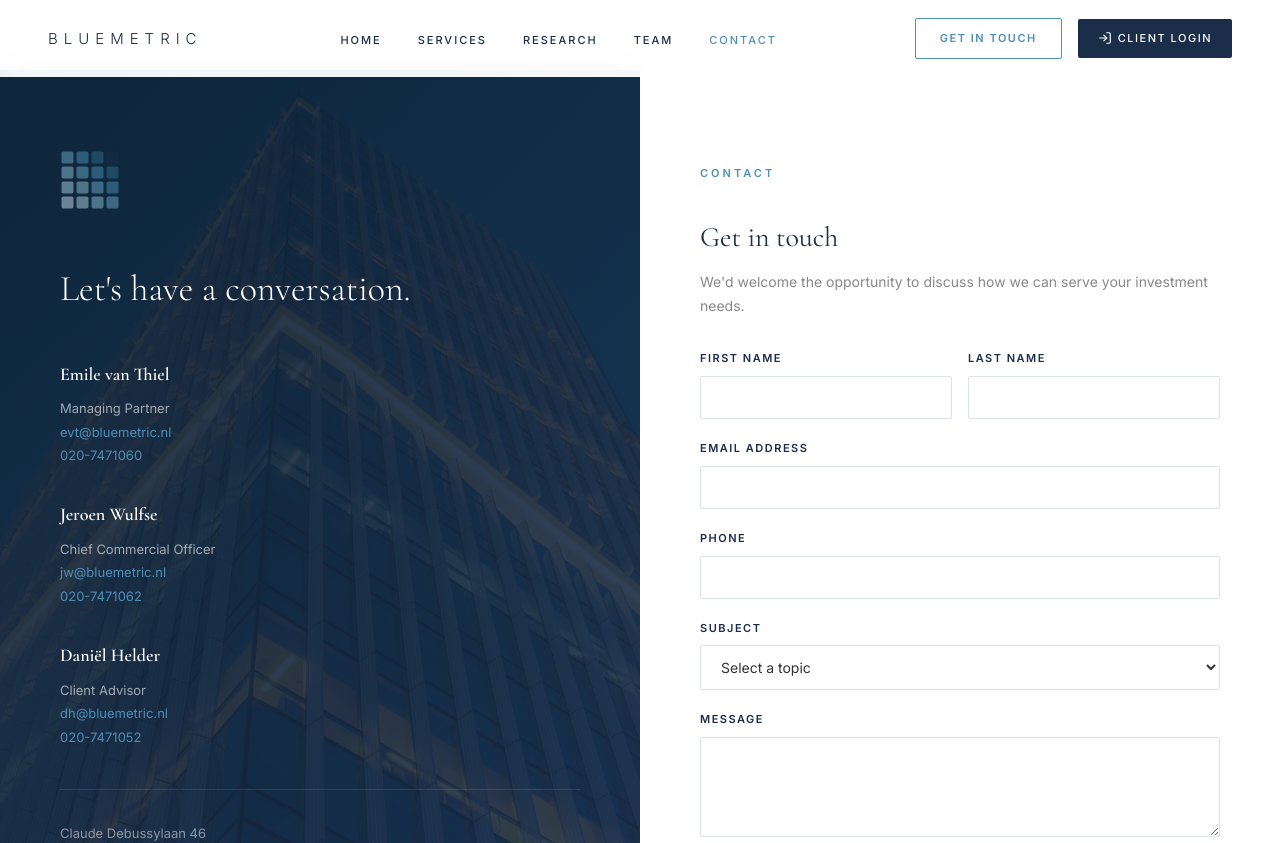
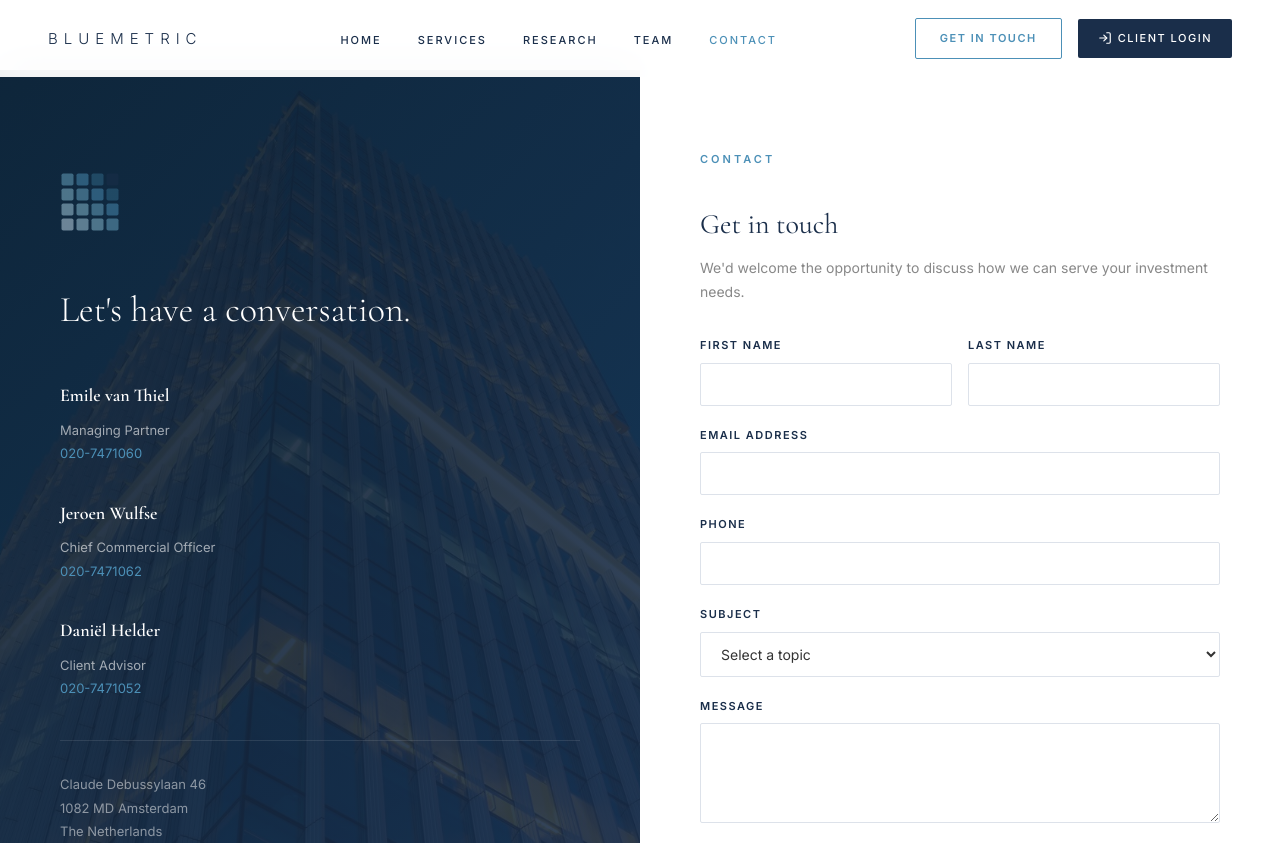
Before and after one commit to BluemetricCA2020/bluemetric_site, a React (Vite) app: page /contact in a window 1280 px wide. Shown: the top 843 px of the page. Built offline with nearby package versions, Linux system fonts and the light colour scheme.

Commit message:
Laatste aanpassing

```diff
--- a/src/pages/Contact.tsx
+++ b/src/pages/Contact.tsx
@@ -55,7 +55,6 @@ export default function Contact() {
               <h4>{t.emileName}</h4>
               <p>
                 {t.emileRole}<br />
-                <a href="mailto:evt@bluemetric.nl">evt@bluemetric.nl</a><br />
                 <a href="tel:+31207471060">020-7471060</a>
               </p>
             </div>
@@ -63,7 +62,6 @@ export default function Contact() {
               <h4>{t.jeroenName}</h4>
               <p>
                 {t.jeroenRole}<br />
-                <a href="mailto:jw@bluemetric.nl">jw@bluemetric.nl</a><br />
                 <a href="tel:+31207471062">020-7471062</a>
               </p>
             </div>
@@ -71,7 +69,6 @@ export default function Contact() {
               <h4>{t.danielName}</h4>
               <p>
                 {t.danielRole}<br />
-                <a href="mailto:dh@bluemetric.nl">dh@bluemetric.nl</a><br />
                 <a href="tel:+31207471052">020-7471052</a>
               </p>
             </div>
```
